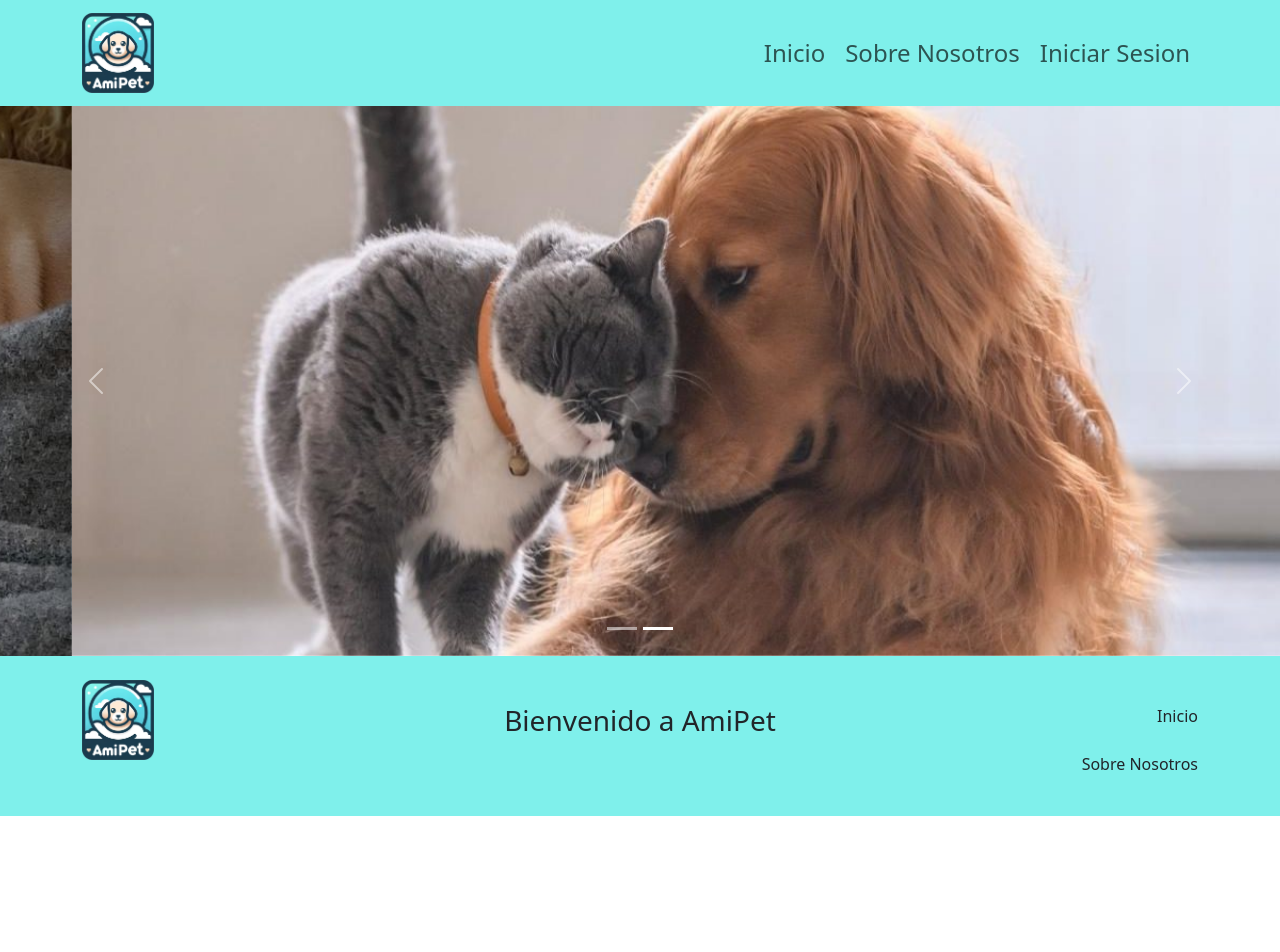
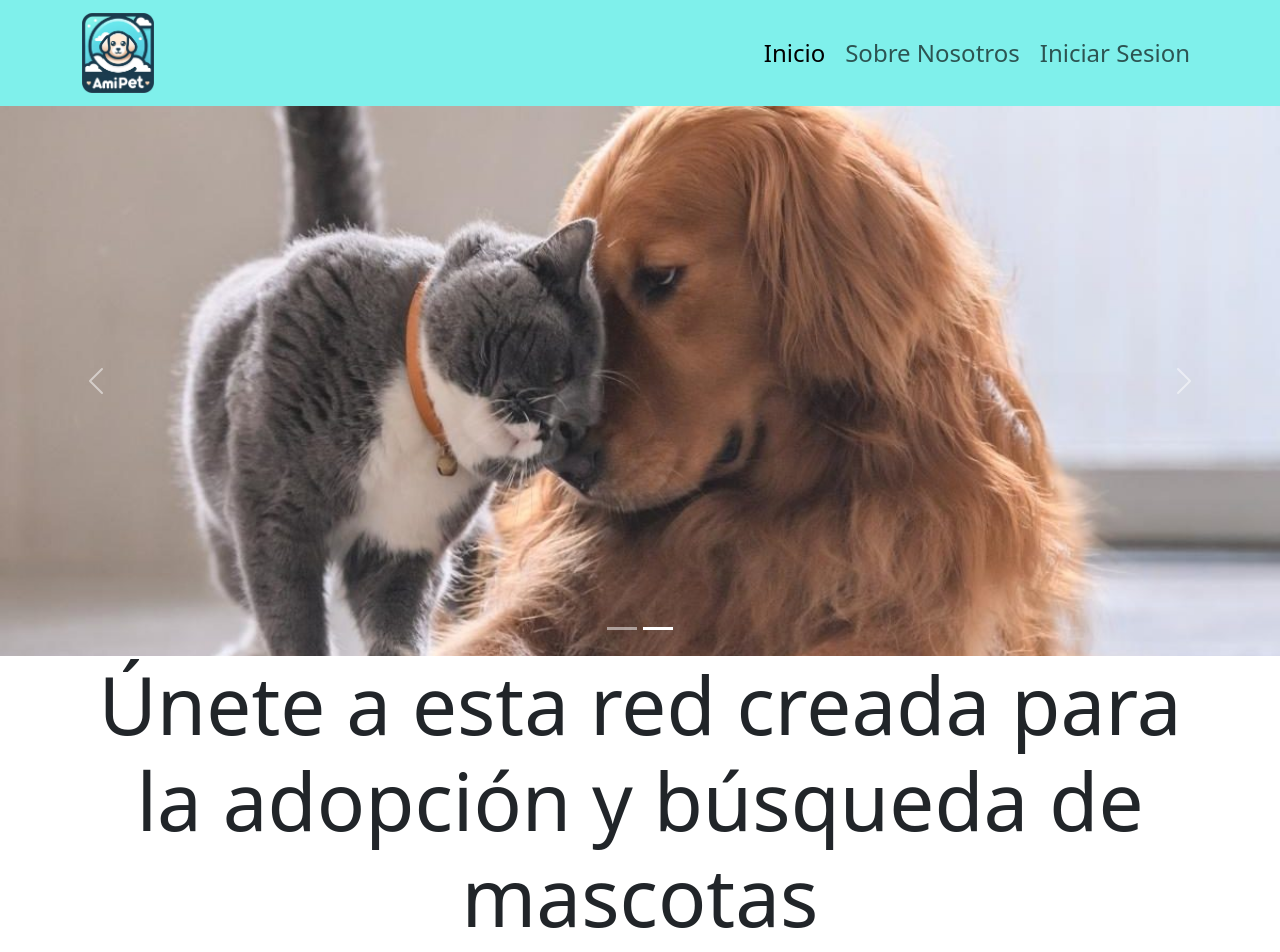
Before and after one commit to Juliancito1/AmiPet, a React (Vite) app: page / in a window 1280 px wide. Shown: the top 952 px of the page. Before the commit the page ends 816 px from the top, so only its background shows below. Built offline with nearby package versions, Linux system fonts and the light colour scheme.

Commit message:
Se agrego el componente Info, además se instalo y utilizo la dependencia React Router Dom

```diff
--- a/package.json
+++ b/package.json
@@ -13,7 +13,8 @@
     "bootstrap": "^5.3.2",
     "react": "^18.2.0",
     "react-bootstrap": "^2.9.1",
-    "react-dom": "^18.2.0"
+    "react-dom": "^18.2.0",
+    "react-router-dom": "^6.20.0"
   },
   "devDependencies": {
     "@types/react": "^18.2.37",
--- a/src/App.css
+++ b/src/App.css
@@ -18,7 +18,12 @@
     background-color: #7FF0EB;
 }
 
-.Navbar .boton-nav:hover{
+.Navbar #boton-nav:hover{
+  transition-duration: 0.5s;
+  background-color: #1B3C4F ;
+  color: white ;
+}
+footer .boton-nav:hover{
   transition-duration: 0.5s;
   background-color: #1B3C4F ;
   color: white ;
--- a/src/App.jsx
+++ b/src/App.jsx
@@ -1,3 +1,4 @@
+import { BrowserRouter, Route, Routes } from 'react-router-dom'
 import './App.css'
 import Footer from './common/Footer'
 import Menu from './common/Menu'
@@ -6,11 +7,13 @@ import MainPage from './views/MainPage'
 function App() {
 
   return (
-    <>
+    <BrowserRouter>
      <Menu></Menu>
-     <MainPage className='mainSection'></MainPage>
+    <Routes>
+      <Route exact path="/" element={<MainPage></MainPage>}></Route>
+    </Routes>
      <Footer></Footer>
-    </>
+    </BrowserRouter>
   )
 }
 
--- a/src/common/Footer.jsx
+++ b/src/common/Footer.jsx
@@ -1,5 +1,6 @@
 import { Row, Col, Container } from "react-bootstrap";
 import LogoAmiPet from '../assets/AmiPet-logo.png'
+import { Link } from "react-router-dom";
 const Footer = () => {
     return (
         <footer className="Navbar py-4">
@@ -13,8 +14,8 @@ const Footer = () => {
                     </Col>
                     <Col md={4} className="text-center text-md-end">
                         <ul className="list-unstyled">
-                        <li className="mt-lg-4">Inicio</li>
-                        <li className="mt-lg-4">Sobre Nosotros</li>
+                        <li><Link to="/" className="footer-link text-decoration-none fs-4 text-dark">Inicio</Link></li>
+                        <li><Link to="/SobreNosotros" className="footer-link text-decoration-none fs-4 text-dark">Sobre Nosotros</Link></li>
                         </ul>
                     </Col>
                 </Row>
--- a/src/common/Menu.jsx
+++ b/src/common/Menu.jsx
@@ -1,19 +1,20 @@
 import Container from 'react-bootstrap/Container';
 import Nav from 'react-bootstrap/Nav';
 import Navbar from 'react-bootstrap/Navbar';
+import {Link, NavLink} from 'react-router-dom'
 import LogoAmiPet from '../assets/AmiPet-logo.png'
 
 const Menu = () => {
     return (
         <Navbar expand="lg" className="Navbar">
       <Container>
-        <Navbar.Brand href="#home"><img src={LogoAmiPet} className='logo'></img></Navbar.Brand>
+        <Navbar.Brand as={Link} to={'/'}><img src={LogoAmiPet} className='logo'></img></Navbar.Brand>
         <Navbar.Toggle aria-controls="basic-navbar-nav" />
         <Navbar.Collapse id="basic-navbar-nav">
           <Nav className="ms-auto text-center">
-            <Nav.Link href="#home" className='fs-4 boton-nav'>Inicio</Nav.Link>
-            <Nav.Link href="#link" className='fs-4 boton-nav mx-lg-1'>Sobre Nosotros</Nav.Link>
-            <Nav.Link href="#link" className='fs-4 boton-nav'>Iniciar Sesion</Nav.Link>
+            <NavLink end className='fs-4 nav-item nav-link' id='boton-nav' to={'/'}>Inicio</NavLink>
+            <NavLink end className='fs-4 nav-item nav-link mx-lg-1' id='boton-nav' to={'/SobreNosotros'}>Sobre Nosotros</NavLink>
+            <NavLink end className='fs-4 nav-item nav-link' id='boton-nav' to={'/login'}>Iniciar Sesion</NavLink>
           </Nav>
         </Navbar.Collapse>
       </Container>
--- /dev/null
+++ b/src/views/Info.jsx
@@ -0,0 +1,11 @@
+import { Container } from "react-bootstrap";
+
+const Info = () => {
+    return (
+        <Container>
+            <h1 className="display-1 text-center">Únete a esta red creada para la adopción y búsqueda de mascotas</h1>
+        </Container>
+    );
+};
+
+export default Info;
--- a/src/views/MainPage.jsx
+++ b/src/views/MainPage.jsx
@@ -1,6 +1,7 @@
 import Carousel from 'react-bootstrap/Carousel';
 import imagen1 from '../assets/Imagen-carrousel1.png'
 import imagen2 from '../assets/Imagen-carrousel2.png'
+import Info from './Info';
 const MainPage = () => {
     return (
         <section className="mainSection">
@@ -16,6 +17,7 @@ const MainPage = () => {
         <img className='w-100 img-carousel' src={imagen2} alt="" />
       </Carousel.Item>
     </Carousel>
+    <Info></Info>
         </section>
     );
 };
```
Also changed, not shown: 1 other file (tests, documents, lock files or other folders).
